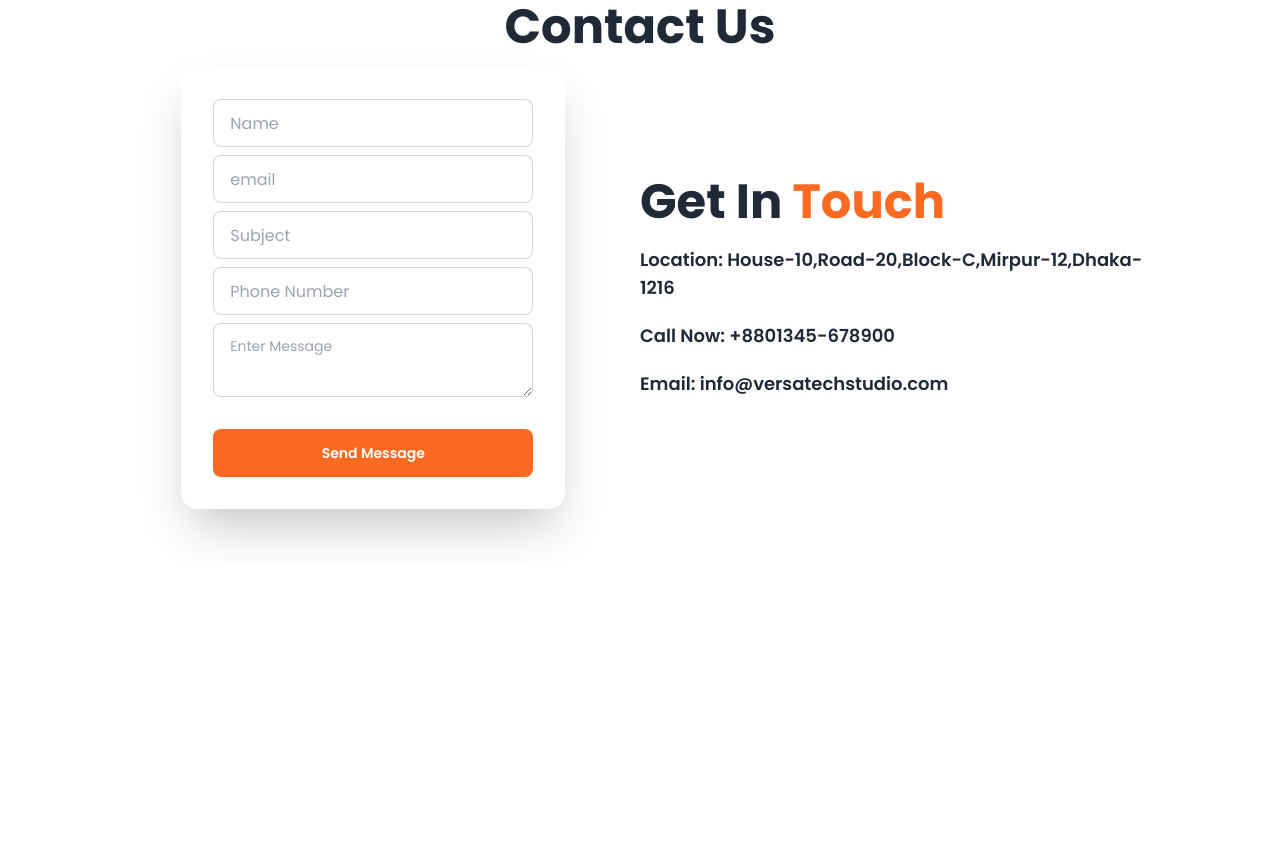
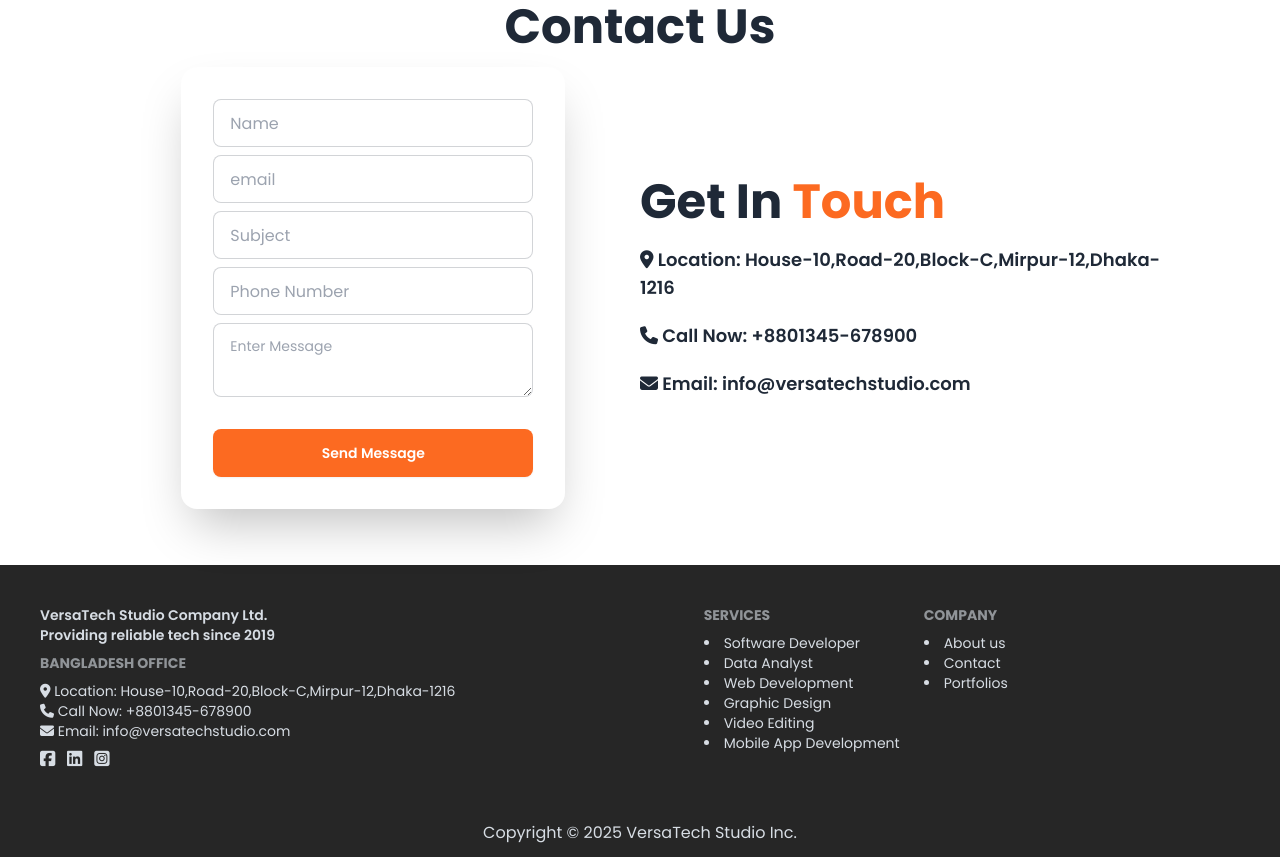
Before and after one commit to rafiulhasan1/Project-VarsaTech_Studio, a plain HTML site: page index.html in a window 1280 px wide. Shown: the part 2599-3456 px from the top of the page. Before the commit the page ends 3164 px from the top, so only its background shows below. Drawn offline with nearby package versions, Linux system fonts and the light colour scheme; a web font is replaced by a local one.

Commit message:
footer part added

```diff
--- a/index.html
+++ b/index.html
@@ -5,6 +5,9 @@
     <meta name="viewport" content="width=device-width, initial-scale=1.0">
     <title>VersaTech Studio</title>
     <link rel="stylesheet" href="/style/style.css">
+    <!-- font awesome -->
+    <script src="https://kit.fontawesome.com/af4dd53199.js" crossorigin="anonymous"></script>
+
     <!-- daisyUI + Tailwind CSS CDN -->
     <link href="https://cdn.jsdelivr.net/npm/daisyui@4.12.23/dist/full.min.css" rel="stylesheet" type="text/css" />
     <script src="https://cdn.tailwindcss.com"></script>
@@ -93,7 +96,7 @@
                   Unlock your business's full potential with top-notch IT services! From seamless tech support to innovative solutions, the right IT partner ensures your success in today's digital landscape.
                 </p>
                 <div class="animate-bounceIn">
-                  <a class="btn bg-color text-white">Contact US</a>
+                  <a href="#Contacts1" class="btn bg-color text-white">Contact US</a>
                 </div>
                 <div class="animate-zoomIn">
                   <img class="invisible lg:visible w-80 ml-64 mt-[-50px]" src="images/slids/img-arrow.png" alt="">
@@ -263,7 +266,7 @@
       </div>
 
       <!-- contact us -->
-       <h2 class="font-bold text-5xl text-center mt-10">Contact Us</h2>
+       <h2 id="Contacts1" class="font-bold text-5xl text-center mt-10">Contact Us</h2>
        <div class="flex flex-col lg:flex-row mb-10">
         <div class="flex-1">
           <div class="hero">
@@ -295,16 +298,56 @@
         </div>
         <div class="flex-1 mt-9 lg:mt-0 text-center lg:text-start content-center md:space-y-5">
           <h2 class="font-bold text-3xl md:text-4xl lg:text-5xl">Get In <span class="logoColor">Touch</span></h2>
-          <p class="text-lg font-semibold">Location: House-10,Road-20,Block-C,Mirpur-12,Dhaka-1216</p>
-          <p class="text-lg font-semibold">Call Now: +8801345-678900</p>
-          <p class="text-lg font-semibold">Email: info@versatechstudio.com</p>
+          <p class="text-lg font-semibold"><i class="fa-solid fa-location-dot"></i> Location: House-10,Road-20,Block-C,Mirpur-12,Dhaka-1216</p>
+          <p class="text-lg font-semibold"><i class="fa-solid fa-phone"></i> Call Now: +8801345-678900</p>
+          <p class="text-lg font-semibold"><i class="fa-solid fa-envelope"></i> Email: info@versatechstudio.com</p>
         </div>
        </div>
 
     </main>
 
-    <footer>
-
-    </footer>
+      <footer class="footer bg-neutral-800 text-neutral-content p-10">
+        <aside>
+          <p class="font-semibold">
+            VersaTech Studio Company Ltd.
+            <br />
+            Providing reliable tech since 2019
+          </p>
+          <nav>
+            <h6 class="footer-title">Bangladesh Office</h6>
+            <i class="fa-solid fa-location-dot"></i>
+            <a class="link link-hover">Location: House-10,Road-20,Block-C,Mirpur-12,Dhaka-1216</a><br>
+            <i class="fa-solid fa-phone"></i>
+            <a class="link link-hover">Call Now: +8801345-678900</a><br>
+            <i class="fa-solid fa-envelope"></i>
+            <a class="link link-hover">Email: info@versatechstudio.com</a>
+          </nav>
+          <div>
+            <i class="fa-brands fa-square-facebook fa-lg md:fa-2x"></i>
+            <i class="fa-brands fa-linkedin fa-lg md:fa-2x mx-2"></i>
+            <i class="fa-brands fa-square-instagram fa-lg md:fa-2x"></i>
+          </div>
+        </aside>
+        <div class="flex gap-6">
+            <nav>
+              <h6 class="footer-title">Services</h6>
+              <li><a class="link link-hover">Software Developer</a></li>
+              <li><a class="link link-hover">Data Analyst</a></li>
+              <li><a class="link link-hover">Web Development</a></li>
+              <li><a class="link link-hover">Graphic Design</a></li>
+              <li><a class="link link-hover">Video Editing</a></li>
+              <li><a class="link link-hover">Mobile App Development</a></li>
+            </nav>
+          <nav>
+            <h6 class="footer-title">Company</h6>
+            <li><a class="link link-hover">About us</a></li>
+            <li><a class="link link-hover">Contact</a></li>
+            <li><a class="link link-hover">Portfolios</a></li>
+          </nav>
+        </div>
+      </footer>
+      <div class="bg-neutral-800 text-neutral-content ">
+        <p class="text-center py-3">Copyright © 2025 VersaTech Studio Inc.</p>
+      </div>
 </body>
 </html>
```
